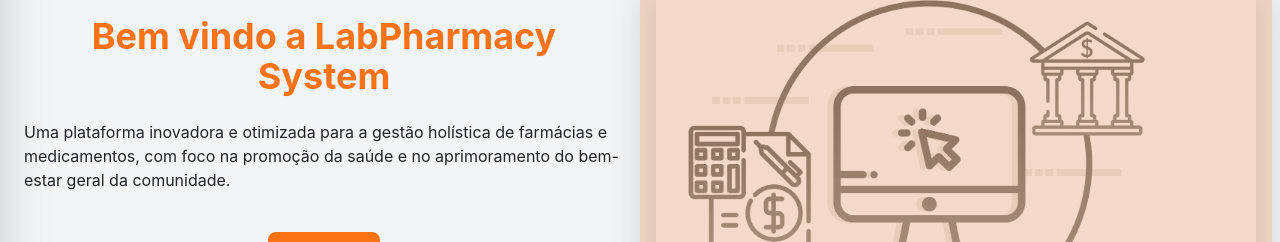
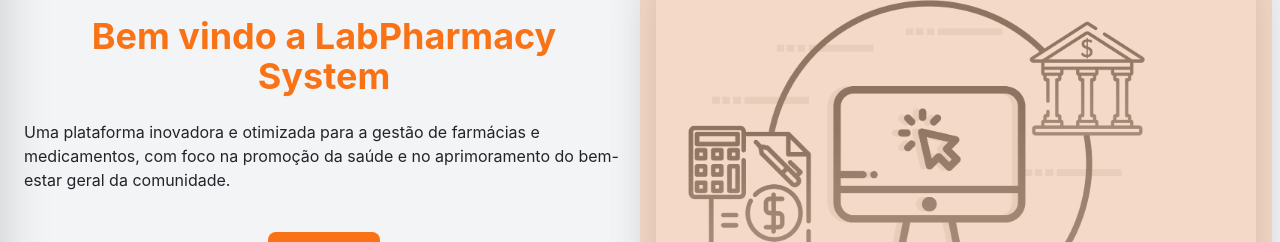
Before and after one commit to fhoinaski/gestaoFarmaciasEstoques, a React (Vite) app: page / in a window 1280 px wide. Shown: the part 188-430 px from the top of the page. Built offline with nearby package versions, Linux system fonts and the light colour scheme.

Commit message:
correção de um erro de escrita

```diff
--- a/src/components/Aprsentacao.jsx
+++ b/src/components/Aprsentacao.jsx
@@ -21,7 +21,7 @@ const Apresentacao = () => {
           <div className="md:w-1/2 md:px-4">
             <h2 className="text-4xl text-orange-500 font-bold mb-4 text-center">Bem vindo a LabPharmacy System</h2>
             <p className="mb-4">
-            Uma plataforma inovadora e otimizada para a gestão holística de farmácias e medicamentos, com foco na promoção da saúde e no aprimoramento do bem-estar geral da comunidade.
+            Uma plataforma inovadora e otimizada para a gestão de farmácias e medicamentos, com foco na promoção da saúde e no aprimoramento do bem-estar geral da comunidade.
             </p>
             <Link to={isAuthenticated ? "/farmacias" : "/login"} className='flex justify-center m-10'>
                 <button
```
